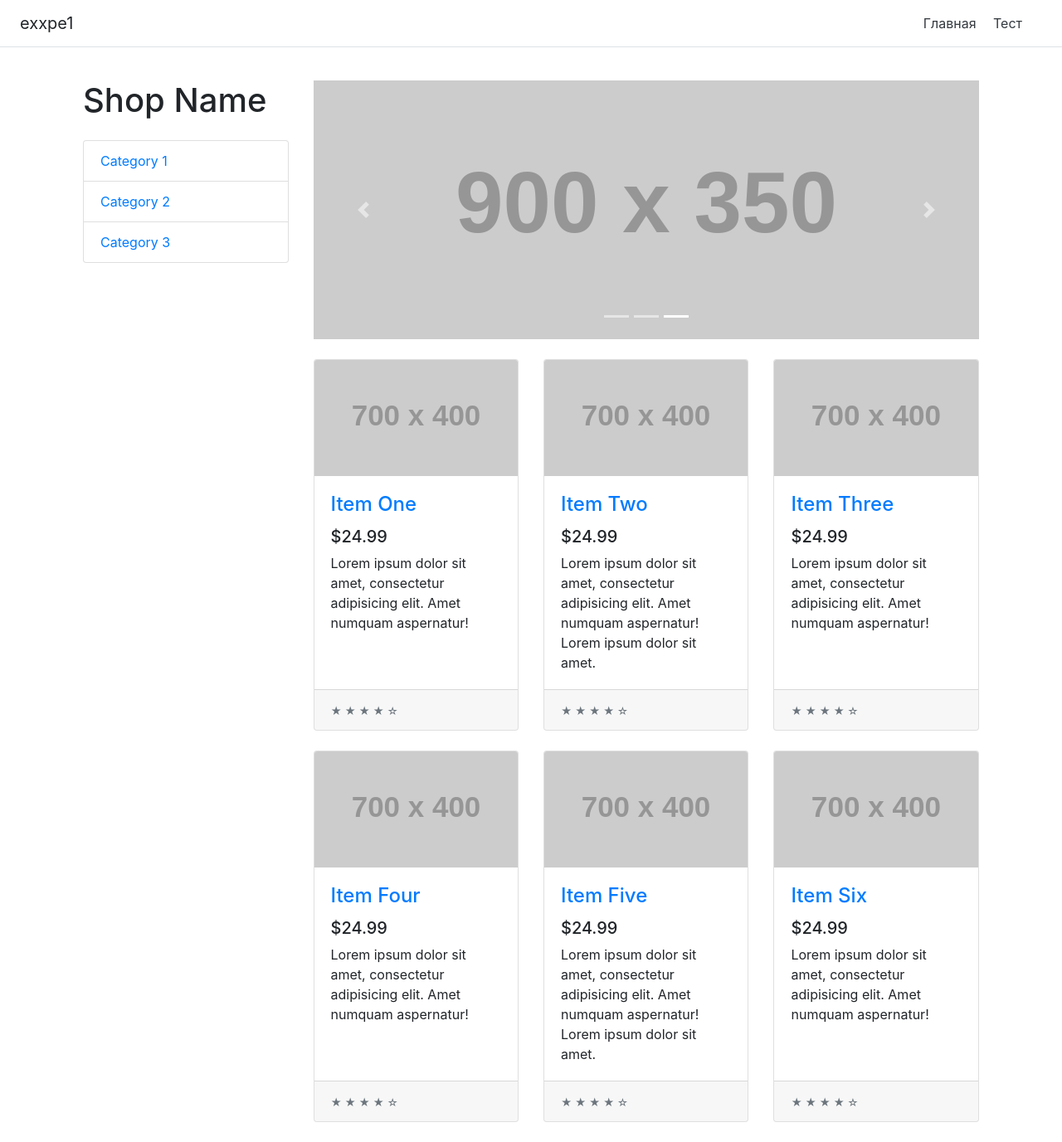
After one commit to exxpe1/python, a Django app: page /test in a window 1280 px wide. The commit adds this page. Shown: the whole page at 83% size. Run offline with Django 3.2, Linux system fonts and the light colour scheme; grey boxes labelled with a size stand in for pictures from a placeholder-image service; some libraries are stand-ins or nearby versions.

Commit message:
'views_added'

```diff
--- a/src/proj/settings.py
+++ b/src/proj/settings.py
@@ -25,7 +25,7 @@ SECRET_KEY = '4elxv-p(wmt-vr!sa27oxho@)-l5056%j&z&!l3l4_f=d8zqb^'
 # SECURITY WARNING: don't run with debug turned on in production!
 DEBUG = True
 
-ALLOWED_HOSTS = []
+ALLOWED_HOSTS = ['exxpe1.pythonanywhere.com','127.0.0.1']
 
 
 # Application definition
@@ -119,3 +119,4 @@ USE_TZ = True
 # https://docs.djangoproject.com/en/3.1/howto/static-files/
 
 STATIC_URL = '/static/'
+STATIC_ROOT = '/home/exxpe1/python/static'
--- a/src/references/templates/proj/base.html
+++ b/src/references/templates/proj/base.html
@@ -11,7 +11,7 @@
       <h5 class="my-0 mr-md-auto font-weight-normal">exxpe1</h5>
       <nav class="my-2 my-md-0 mr-md-3">
         <a class="p-2 text-dark" href="{% url 'home' %}">Главная</a>
-        <a class="p-2 text-dark" href="#">Тест</a>
+        <a class="p-2 text-dark" href="{% url 'test' %}">Тест</a>
     </div>
     <div class="container">{% block content %}{% endblock %}</div>
 </body>
--- /dev/null
+++ b/src/references/templates/proj/shop.html
@@ -0,0 +1,159 @@
+{% extends 'proj/base.html'%}
+
+
+
+{% block content %}
+<div class="container">
+
+    <div class="row">
+
+      <div class="col-lg-3">
+
+        <h1 class="my-4">Shop Name</h1>
+        <div class="list-group">
+          <a href="#" class="list-group-item">Category 1</a>
+          <a href="#" class="list-group-item">Category 2</a>
+          <a href="#" class="list-group-item">Category 3</a>
+        </div>
+
+      </div>
+      <!-- /.col-lg-3 -->
+
+      <div class="col-lg-9">
+
+        <div id="carouselExampleIndicators" class="carousel slide my-4" data-ride="carousel">
+          <ol class="carousel-indicators">
+            <li data-target="#carouselExampleIndicators" data-slide-to="0" class=""></li>
+            <li data-target="#carouselExampleIndicators" data-slide-to="1" class=""></li>
+            <li data-target="#carouselExampleIndicators" data-slide-to="2" class="active"></li>
+          </ol>
+          <div class="carousel-inner" role="listbox">
+            <div class="carousel-item">
+              <img class="d-block img-fluid" src="http://placehold.it/900x350" alt="First slide">
+            </div>
+            <div class="carousel-item">
+              <img class="d-block img-fluid" src="http://placehold.it/900x350" alt="Second slide">
+            </div>
+            <div class="carousel-item active">
+              <img class="d-block img-fluid" src="http://placehold.it/900x350" alt="Third slide">
+            </div>
+          </div>
+          <a class="carousel-control-prev" href="#carouselExampleIndicators" role="button" data-slide="prev">
+            <span class="carousel-control-prev-icon" aria-hidden="true"></span>
+            <span class="sr-only">Previous</span>
+          </a>
+          <a class="carousel-control-next" href="#carouselExampleIndicators" role="button" data-slide="next">
+            <span class="carousel-control-next-icon" aria-hidden="true"></span>
+            <span class="sr-only">Next</span>
+          </a>
+        </div>
+
+        <div class="row">
+
+          <div class="col-lg-4 col-md-6 mb-4">
+            <div class="card h-100">
+              <a href="#"><img class="card-img-top" src="http://placehold.it/700x400" alt=""></a>
+              <div class="card-body">
+                <h4 class="card-title">
+                  <a href="#">Item One</a>
+                </h4>
+                <h5>$24.99</h5>
+                <p class="card-text">Lorem ipsum dolor sit amet, consectetur adipisicing elit. Amet numquam aspernatur!</p>
+              </div>
+              <div class="card-footer">
+                <small class="text-muted">★ ★ ★ ★ ☆</small>
+              </div>
+            </div>
+          </div>
+
+          <div class="col-lg-4 col-md-6 mb-4">
+            <div class="card h-100">
+              <a href="#"><img class="card-img-top" src="http://placehold.it/700x400" alt=""></a>
+              <div class="card-body">
+                <h4 class="card-title">
+                  <a href="#">Item Two</a>
+                </h4>
+                <h5>$24.99</h5>
+                <p class="card-text">Lorem ipsum dolor sit amet, consectetur adipisicing elit. Amet numquam aspernatur! Lorem ipsum dolor sit amet.</p>
+              </div>
+              <div class="card-footer">
+                <small class="text-muted">★ ★ ★ ★ ☆</small>
+              </div>
+            </div>
+          </div>
+
+          <div class="col-lg-4 col-md-6 mb-4">
+            <div class="card h-100">
+              <a href="#"><img class="card-img-top" src="http://placehold.it/700x400" alt=""></a>
+              <div class="card-body">
+                <h4 class="card-title">
+                  <a href="#">Item Three</a>
+                </h4>
+                <h5>$24.99</h5>
+                <p class="card-text">Lorem ipsum dolor sit amet, consectetur adipisicing elit. Amet numquam aspernatur!</p>
+              </div>
+              <div class="card-footer">
+                <small class="text-muted">★ ★ ★ ★ ☆</small>
+              </div>
+            </div>
+          </div>
+
+          <div class="col-lg-4 col-md-6 mb-4">
+            <div class="card h-100">
+              <a href="#"><img class="card-img-top" src="http://placehold.it/700x400" alt=""></a>
+              <div class="card-body">
+                <h4 class="card-title">
+                  <a href="#">Item Four</a>
+                </h4>
+                <h5>$24.99</h5>
+                <p class="card-text">Lorem ipsum dolor sit amet, consectetur adipisicing elit. Amet numquam aspernatur!</p>
+              </div>
+              <div class="card-footer">
+                <small class="text-muted">★ ★ ★ ★ ☆</small>
+              </div>
+            </div>
+          </div>
+
+          <div class="col-lg-4 col-md-6 mb-4">
+            <div class="card h-100">
+              <a href="#"><img class="card-img-top" src="http://placehold.it/700x400" alt=""></a>
+              <div class="card-body">
+                <h4 class="card-title">
+                  <a href="#">Item Five</a>
+                </h4>
+                <h5>$24.99</h5>
+                <p class="card-text">Lorem ipsum dolor sit amet, consectetur adipisicing elit. Amet numquam aspernatur! Lorem ipsum dolor sit amet.</p>
+              </div>
+              <div class="card-footer">
+                <small class="text-muted">★ ★ ★ ★ ☆</small>
+              </div>
+            </div>
+          </div>
+
+          <div class="col-lg-4 col-md-6 mb-4">
+            <div class="card h-100">
+              <a href="#"><img class="card-img-top" src="http://placehold.it/700x400" alt=""></a>
+              <div class="card-body">
+                <h4 class="card-title">
+                  <a href="#">Item Six</a>
+                </h4>
+                <h5>$24.99</h5>
+                <p class="card-text">Lorem ipsum dolor sit amet, consectetur adipisicing elit. Amet numquam aspernatur!</p>
+              </div>
+              <div class="card-footer">
+                <small class="text-muted">★ ★ ★ ★ ☆</small>
+              </div>
+            </div>
+          </div>
+
+        </div>
+        <!-- /.row -->
+
+      </div>
+      <!-- /.col-lg-9 -->
+
+    </div>
+    <!-- /.row -->
+
+  </div>
+{% endblock %}
--- a/src/references/urls.py
+++ b/src/references/urls.py
@@ -2,5 +2,6 @@ from django.urls import path, include
 from . import views
 
 urlpatterns = [
-    path('', views.index, name='home')
+    path('', views.index, name='home'),
+    path('test', views.shop, name='test')
 ]
--- a/src/references/views.py
+++ b/src/references/views.py
@@ -1,7 +1,12 @@
 from django.http.response import Http404
 from django.shortcuts import render
-from django.http import HttpResponse
+from .models import Product
 
 # Create your views here.
 def index(request):
-    return render(request, 'proj/index.html')
+    products = Product.objects.all()
+    context = {'products' : products}
+    return render(request, 'proj/index.html', context)
+
+def shop(request):
+    return render(request, 'proj/shop.html')
```
Also changed, not shown: src/references/admin.py (+11 -1 lines), src/references/models.py (+91 -11 lines), src/references/templates/proj/index.html (+16 -2 lines), src/references/migrations/0004_product.py (added), src/references/migrations/0005_auto_20210203_1345.py (added), src/references/migrations/0006_product_genre.py (added), src/references/migrations/0007_auto_20210203_1423.py (added), src/references/migrations/0008_auto_20210203_1509.py (added), src/references/migrations/0009_auto_20210204_1402.py (added), src/references/migrations/0010_auto_20210204_1406.py (added).
